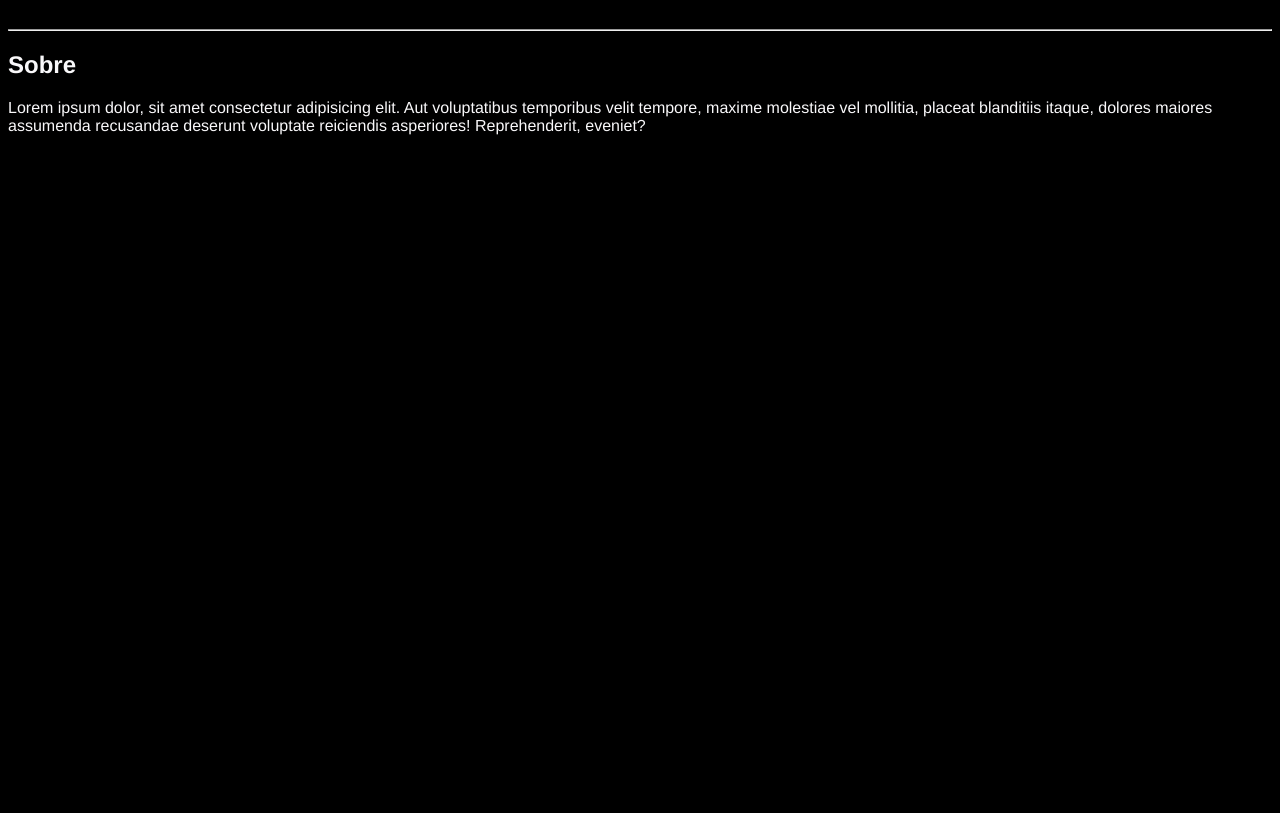
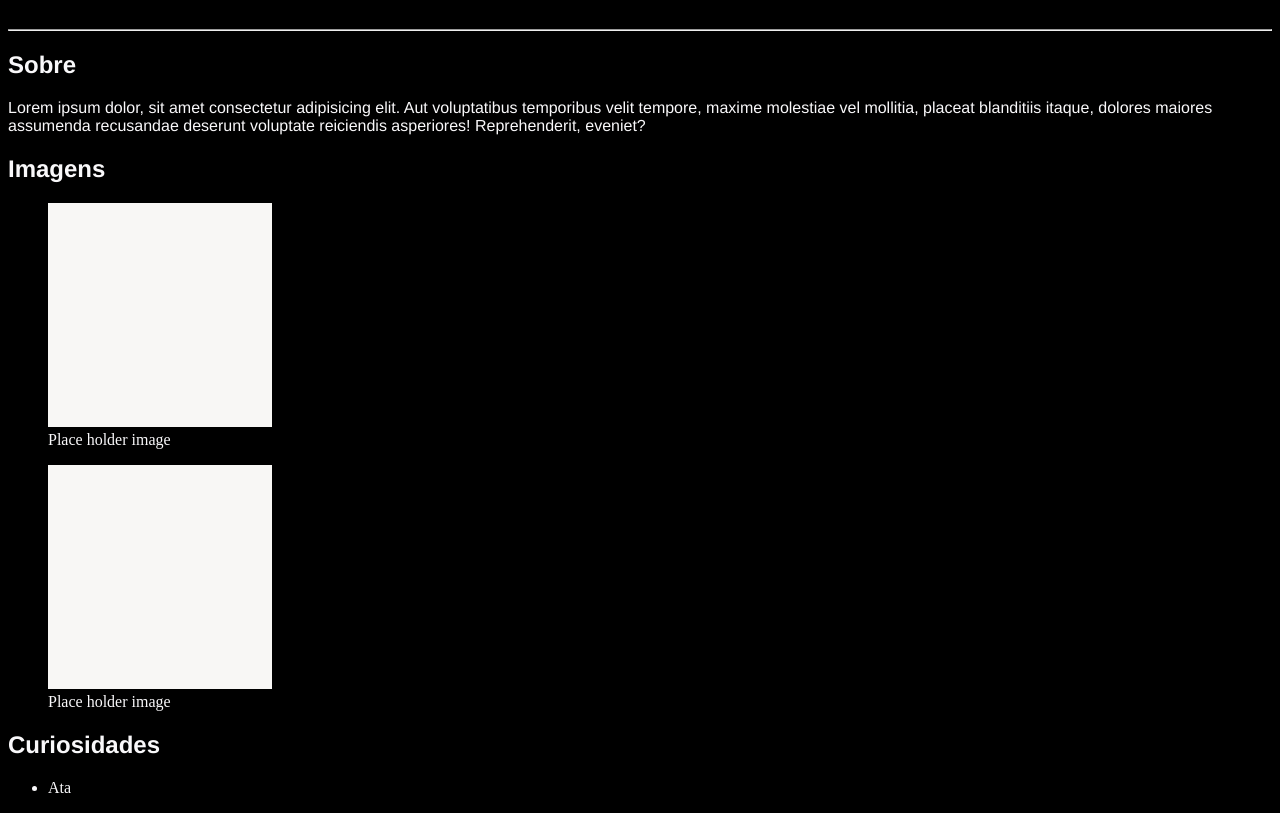
Before and after one commit to yedulima/Eduardo_T1_Lugar_gostaria_conhecer, a plain HTML site: page nightTheme.html in a window 1280 px wide. Shown: the part 144-957 px from the top of the page. Before the commit the page ends 800 px from the top, so only its background shows below. Drawn offline with Linux system fonts and the light colour scheme.

```diff
--- a/nightTheme.html
+++ b/nightTheme.html
@@ -3,17 +3,46 @@
 <head>
     <meta charset="UTF-8">
     <meta name="viewport" content="width=device-width, initial-scale=1.0">
-    <link rel="icon" href="Imagens/Icon.png">
+    <link rel="icon" href="Imagens/canada-red-planta-icon.jpg">
     <title>Cidade | Home</title>
 </head>
 <body bgcolor="#000000" text="#F9F8FA">
-    <a href="index.html"><img src="Imagens/white-sun-vector.jpg" alt="Tema escuro" width="40px" height="40px"></a>
-    <font face="Helvetica" align="center" size="5px"><h1>Place holder city</h1></font>
+    <!-- Head bar -->
+    <div>
+        <a href="index.html"><img src="Imagens/white-sun-vector.jpg" alt="Tema escuro" width="40px" height="40px"></a>
+        <font face="Helvetica" align="center" size="5px"><h1>Place holder city</h1></font>
+    </div>
+
     <hr>
-    <font face="Helvetica"><h2>Sobre</h2></font>
-    <font face="Helvetica"><p>Lorem ipsum dolor, sit amet consectetur adipisicing elit. Aut voluptatibus temporibus velit
+
+    <!-- About section -->
+    <div>
+        <font face="Helvetica"><h2>Sobre</h2></font>
+        <font face="Helvetica"><p>Lorem ipsum dolor, sit amet consectetur adipisicing elit. Aut voluptatibus temporibus velit
         tempore, maxime molestiae vel mollitia, placeat blanditiis itaque, dolores maiores assumenda
         recusandae deserunt voluptate reiciendis asperiores! Reprehenderit, eveniet?</p>
     </font>
+    </div>
+
+    <!-- Images section -->
+    <div>
+        <font face="Helvetica"><h2>Imagens</h2></font>
+        <figure>
+            <img src="Imagens/white-image.jpg" alt="place-holder-image">
+            <figcaption>Place holder image</figcaption>
+        </figure>
+        <figure>
+            <img src="Imagens/white-image.jpg" alt="place-holder-image">
+            <figcaption>Place holder image</figcaption>
+        </figure>
+    </div>
+
+    <!-- Curiosities section -->
+    <div>
+        <font face="Helvetica"><h2>Curiosidades</h2></font>
+        <ul>
+            <li><p>Ata</p></li>
+        </ul>
+    </div>
 </body>
 </html>
```
Also changed, not shown: index.html (+16 -1 lines), Imagens/canada-red-planta-icon.jpg (added), Imagens/github-logo.png (added).
